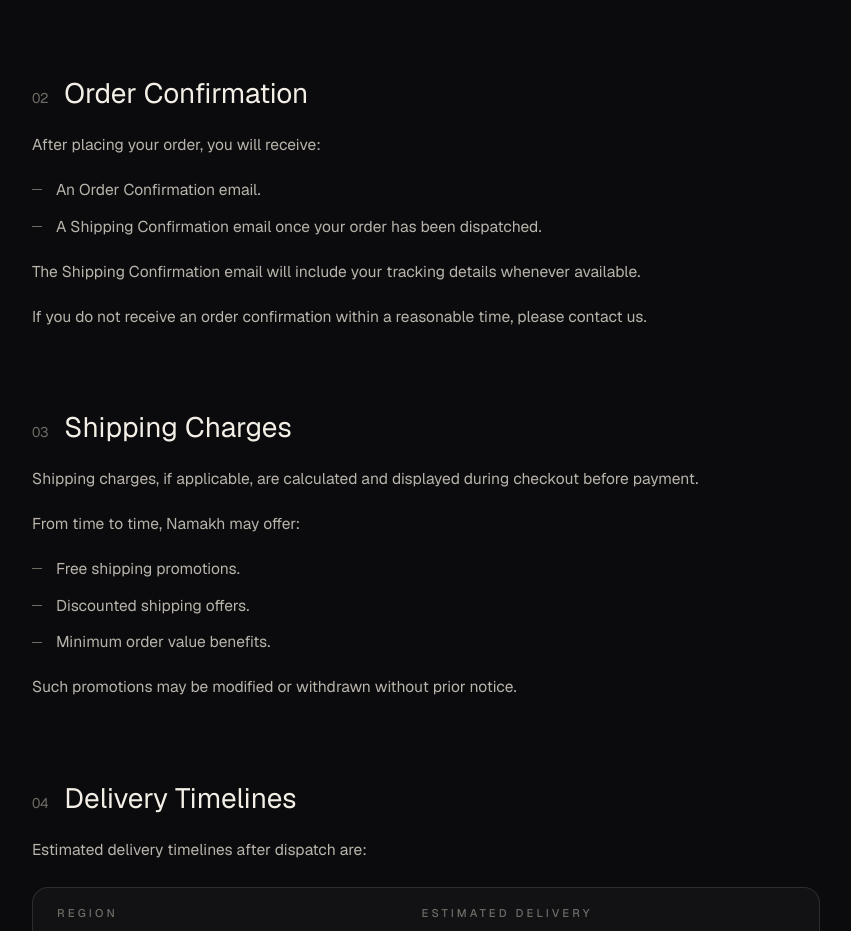
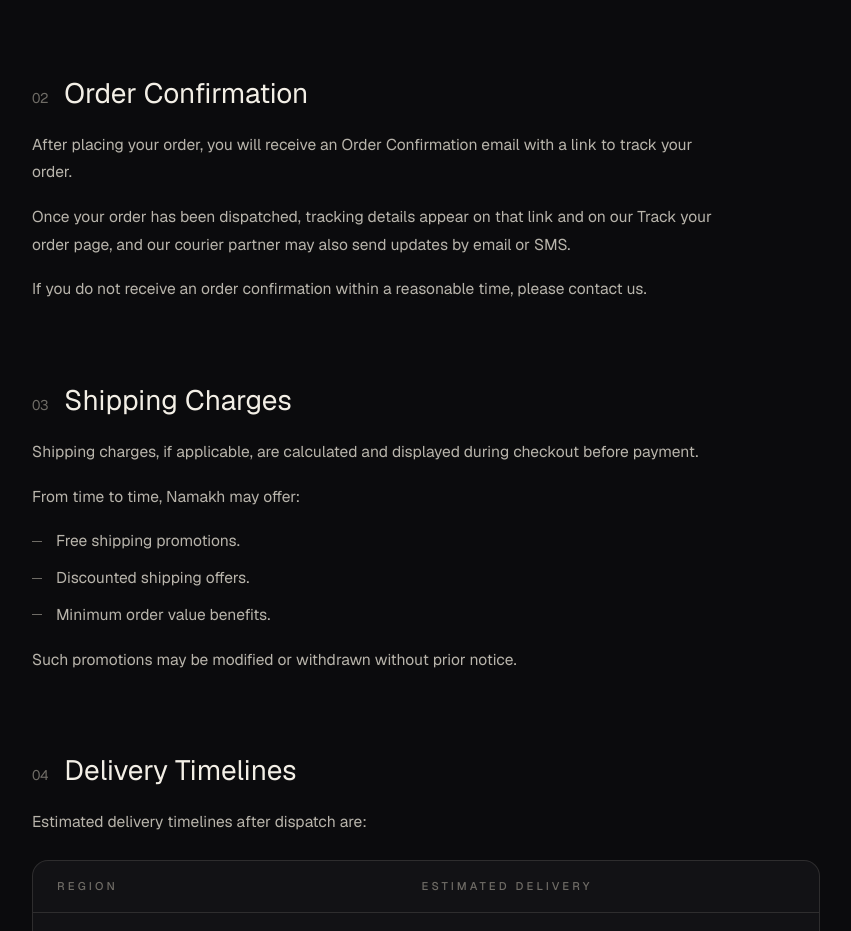
Before and after one commit to Sah-Nikhil/namakh.in, a Next.js app: page /shipping-policy in a window 1280 px wide. Shown: the part 1060-1991 px from the top of the page, without its empty margins (356-1207 px from the left). Built offline with nearby package versions, Linux system fonts and the light colour scheme.

Commit message:
Allow crawling with noindex, fix shipping email copy

```diff
--- a/app/robots.ts
+++ b/app/robots.ts
@@ -1,11 +1,17 @@
 import type { MetadataRoute } from "next";
-import { SEARCH_INDEXING } from "@/lib/site";
 
+/**
+ * Crawling stays allowed even while the site is hidden. Keeping it out of
+ * search is the `noindex` tag's job (`SEARCH_INDEXING` in lib/site.ts, applied
+ * in app/layout.tsx), and a crawler blocked here could never read that tag.
+ * Blocking everything could also trip Razorpay's automated website check.
+ */
 export default function robots(): MetadataRoute.Robots {
-  if (!SEARCH_INDEXING) {
-    return { rules: { userAgent: "*", disallow: "/" } };
-  }
   return {
-    rules: { userAgent: "*", allow: "/", disallow: ["/admin", "/checkout", "/track", "/api/"] },
+    rules: {
+      userAgent: "*",
+      allow: "/",
+      disallow: ["/admin", "/checkout", "/track", "/api/"],
+    },
   };
 }
--- a/app/shipping-policy/page.tsx
+++ b/app/shipping-policy/page.tsx
@@ -79,16 +79,14 @@ export default function ShippingPolicyPage() {
       </DocSection>
 
       <DocSection id="s2" index={2} title="Order Confirmation">
-        <p>After placing your order, you will receive:</p>
-        <ul>
-          <li>An Order Confirmation email.</li>
-          <li>
-            A Shipping Confirmation email once your order has been dispatched.
-          </li>
-        </ul>
         <p>
-          The Shipping Confirmation email will include your tracking details
-          whenever available.
+          After placing your order, you will receive an Order Confirmation
+          email with a link to track your order.
+        </p>
+        <p>
+          Once your order has been dispatched, tracking details appear on that
+          link and on our Track your order page, and our courier partner may
+          also send updates by email or SMS.
         </p>
         <p>
           If you do not receive an order confirmation within a reasonable time,
--- a/components/cart/cart-launcher.tsx
+++ b/components/cart/cart-launcher.tsx
@@ -17,7 +17,7 @@ export default function CartLauncher() {
     <button
       type="button"
       onClick={openCart}
-      aria-label={count > 0 ? `Open cart, ${count} items` : "Open cart"}
+      aria-label={count > 0 ? `Open cart, ${count} ${count === 1 ? "item" : "items"}` : "Open cart"}
       className="flex cursor-pointer items-center gap-2 text-black hover:opacity-[0.9]"
     >
       <IconShoppingCart className="h-4 w-4" />
--- a/lib/site.ts
+++ b/lib/site.ts
@@ -3,7 +3,7 @@
  *
  * false until Razorpay approves the store (client, 2026-10-21): the site stays
  * reachable so Razorpay's reviewer can open every page, but it is kept out of
- * search results and not promoted. Flip to true at launch; `app/layout.tsx`
- * and `app/robots.ts` both read it.
+ * search results (via the noindex tag) and not promoted. Flip to true at
+ * launch; `app/layout.tsx` reads it. robots.txt allows crawling either way.
  */
 export const SEARCH_INDEXING = false;
```
